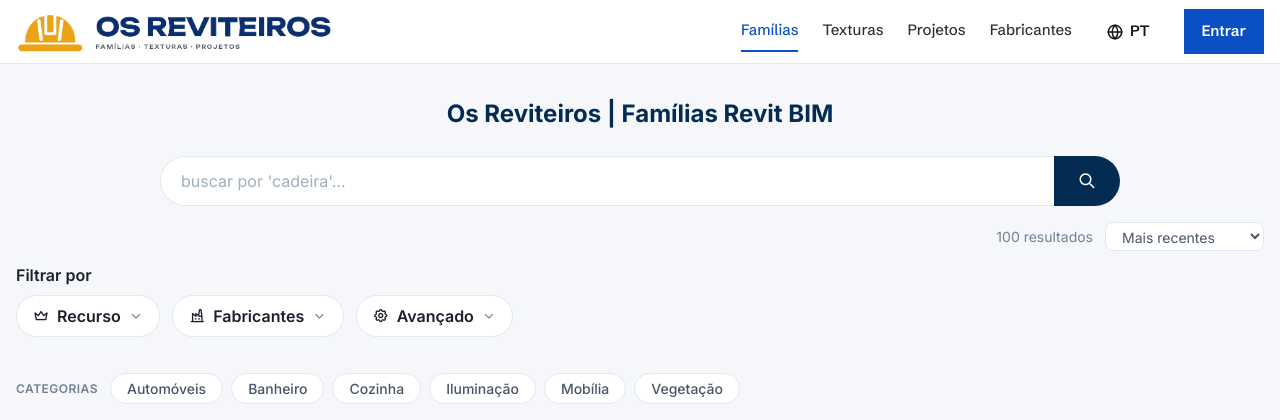
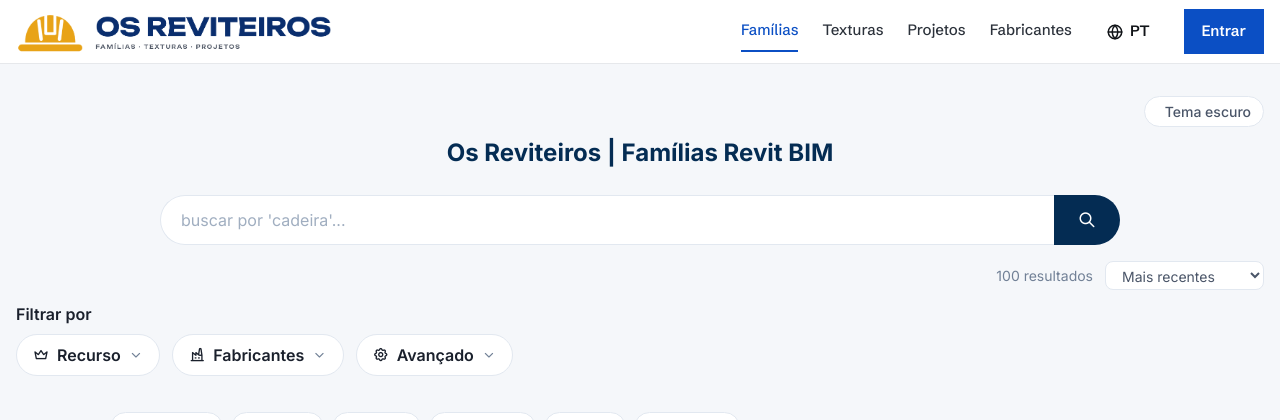
Before and after one commit to dougrcarvalho/osreviteiros-laravel, a Laravel app: page /familias-revit in a window 1280 px wide. Shown: the top 420 px of the page. Run offline with Laravel 12, Linux system fonts and the light colour scheme; data comes from the database, SQL or seed files in the repository; style sheets or scripts are compiled from the project's sources; some libraries are stand-ins or nearby versions.

Commit message:
Total de downloads nos cards e tema claro/escuro nas bibliotecas
Co-Authored-By: Claude Sonnet 5.5 <noreply@anthropic.com>

```diff
--- a/lang/en.json
+++ b/lang/en.json
@@ -373,6 +373,10 @@
     "Precondition Failed": "Precondition Failed",
     "Precondition Required": "Precondition Required",
     "Premium": "Premium",
+    "Alternar tema claro/escuro": "Switch light/dark theme",
+    "Tema claro": "Light theme",
+    "Tema escuro": "Dark theme",
+    "Total de downloads": "Total downloads",
     "Preview": "Preview",
     "Price": "Price",
     "Principal": "Main",
--- a/lang/es.json
+++ b/lang/es.json
@@ -373,6 +373,10 @@
     "Precondition Failed": "Error de condición previa",
     "Precondition Required": "Precondición requerida",
     "Premium": "Premium",
+    "Alternar tema claro/escuro": "Alternar tema claro/oscuro",
+    "Tema claro": "Tema claro",
+    "Tema escuro": "Tema oscuro",
+    "Total de downloads": "Total de descargas",
     "Preview": "Previsualizar",
     "Price": "Precio",
     "Principal": "Principal",
--- a/lang/fr.json
+++ b/lang/fr.json
@@ -373,6 +373,10 @@
     "Precondition Failed": "La précondition a échoué",
     "Precondition Required": "Condition préalable requise",
     "Premium": "Premium",
+    "Alternar tema claro/escuro": "Basculer entre thème clair et sombre",
+    "Tema claro": "Thème clair",
+    "Tema escuro": "Thème sombre",
+    "Total de downloads": "Total des téléchargements",
     "Preview": "Aperçu",
     "Price": "Prix",
     "Principal": "Principal",
--- a/resources/css/app.css
+++ b/resources/css/app.css
@@ -799,3 +800,34 @@ body {
 a.rv-conta__linha-nome:hover { color: var(--rv-azul-claro); }
 .rv-conta__data { font-size: var(--rv-text-sm); color: var(--rv-texto-claro); white-space: nowrap; }
 @media (max-width: 640px) { .rv-conta__linha { flex-wrap: wrap; } .rv-conta__data { width: 100%; padding-left: 60px; } }
+
+/* ─── Tema claro/escuro das bibliotecas (Famílias, Texturas, Projetos) ─── */
+.rv-tema-toggle {
+    display: inline-flex; align-items: center; gap: var(--rv-space-2);
+    padding: var(--rv-space-1) var(--rv-space-3);
+    border: 1px solid var(--rv-cinza-borda); border-radius: var(--rv-radius-pill);
+    background: var(--rv-cinza-card); color: var(--rv-texto-medio);
+    font-size: var(--rv-text-sm); font-weight: var(--rv-font-medium); cursor: pointer;
+}
+.rv-tema-toggle:hover { background: var(--rv-cinza-hover); }
+.rv-page__topo { display: flex; justify-content: flex-end; margin-bottom: var(--rv-space-2); }
+
+.rv-page[data-tema="escuro"] {
+    --rv-azul-escuro:  #3B82D6;
+    --rv-azul-claro:   #4C97EA;
+    --rv-cinza-bg:     #0F141B;
+    --rv-cinza-card:   #1A212B;
+    --rv-cinza-borda:  #2D3748;
+    --rv-cinza-hover:  #252E3B;
+    --rv-texto-escuro: #F1F5F9;
+    --rv-texto-medio:  #CBD5E0;
+    --rv-texto-claro:  #A0AEC0;
+    --rv-texto-xclaro: #7B8798;
+    --rv-shadow-card:  0 2px 8px rgba(0,0,0,.4);
+    background: var(--rv-cinza-bg);
+    color: var(--rv-texto-medio);
+    color-scheme: dark;
+}
+.rv-page[data-tema="escuro"] .rv-alerta--sucesso { background: #12301F; color: #9AE6B4; border-color: #276749; }
+.rv-page[data-tema="escuro"] .rv-alerta--info    { background: #12263D; color: #90CDF4; border-color: #2C5282; }
+.rv-page[data-tema="escuro"] .rv-alerta--erro    { background: #3A1818; color: #FEB2B2; border-color: #9B2C2C; }
--- a/resources/views/familias/_card.blade.php
+++ b/resources/views/familias/_card.blade.php
@@ -22,7 +22,7 @@
         <a href="{{ $familia->urlPublica() }}" class="rv-card__nome" title="{{ $familia->nome }}">{{ $familia->nome }}</a>
         <div class="rv-card__meta">
             <span>{{ $familia->fabricante?->nome ?? 'Reviteiros' }}</span>
-            <!-- <span>{{ $familia->created_at?->format('Y') }}</span> -->
+            <span class="rv-card__downloads" title="{{ __('Total de downloads') }}" aria-label="{{ __('Total de downloads') }}: {{ (int) $familia->downloads_count }}"><i class="ti ti-download"></i> {{ \App\Support\Idiomas::numero((int) $familia->downloads_count) }}</span>
         </div>
     </div>
 
--- a/resources/views/familias/index.blade.php
+++ b/resources/views/familias/index.blade.php
@@ -7,8 +7,27 @@
         <x-paginacao-seo :seo="$seo" />
     </x-slot:head>
 
-    <div class="rv-page">
+    <div class="rv-page" id="rv-pagina" data-tema="claro"
+         x-data="{ escuro: false,
+                   init() { this.escuro = this.$el.dataset.tema === 'escuro'; },
+                   alternar() {
+                       this.escuro = ! this.escuro;
+                       this.$el.dataset.tema = this.escuro ? 'escuro' : 'claro';
+                       try { localStorage.setItem('rv-tema', this.$el.dataset.tema); } catch (e) {}
+                   } }">
+        {{-- Aplica o tema salvo antes da primeira pintura (evita piscar) --}}
+        <script>
+            try { if (localStorage.getItem('rv-tema') === 'escuro') document.getElementById('rv-pagina').dataset.tema = 'escuro'; } catch (e) {}
+        </script>
         <div class="rv-container">
+            <div class="rv-page__topo">
+                <button type="button" class="rv-tema-toggle" x-on:click="alternar()"
+                        :aria-pressed="escuro.toString()" aria-label="{{ __('Alternar tema claro/escuro') }}">
+                    <i class="ti" :class="escuro ? 'ti-sun' : 'ti-moon'"></i>
+                    <span x-text="escuro ? @js(__('Tema claro')) : @js(__('Tema escuro'))">{{ __('Tema escuro') }}</span>
+                </button>
+            </div>
+
             @if (session('success'))
                 <div class="rv-alerta rv-alerta--sucesso">{{ session('success') }}</div>
             @endif
```
Also changed, not shown: other parts of resources/css/app.css (+17 -16 lines).
